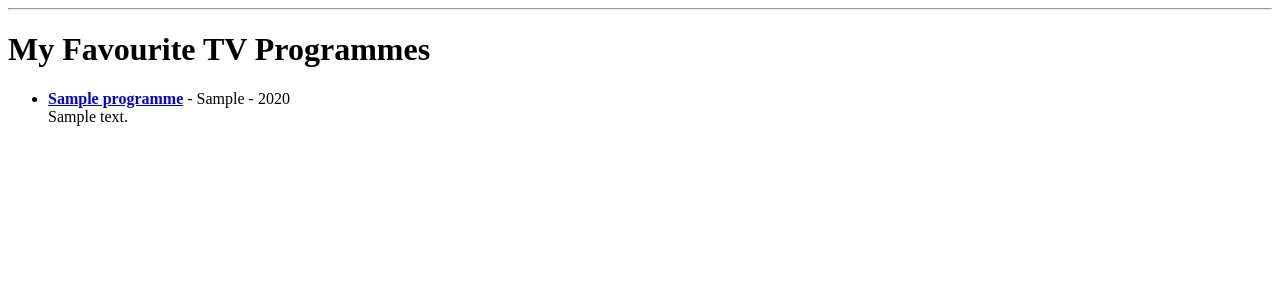
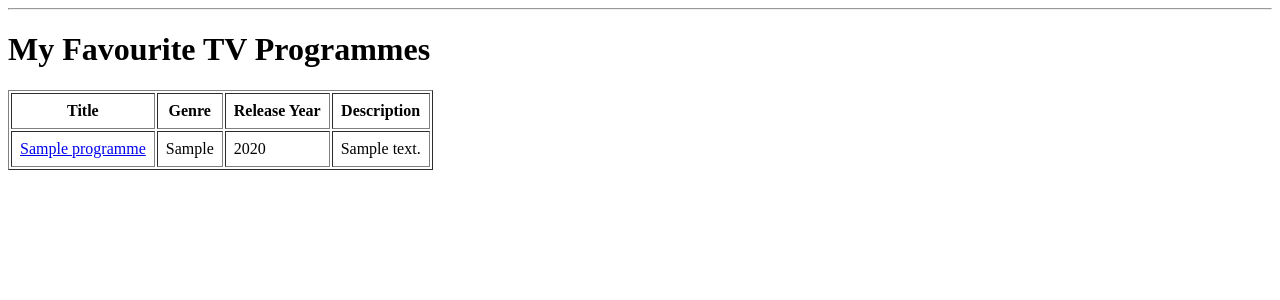
Before and after one commit to alexmerriman/primetime-picks, a Django app: page /programmes/ in a window 1280 px wide. Shown: the part 26-326 px from the top of the page. Run offline with Django 5.2, Linux system fonts and the light colour scheme; tables that the repository leaves empty hold one stand-in row (values such as "Sample post").

Commit message:
Changed programme list page to table layout

```diff
--- a/pages/templates/pages/programme_list.html
+++ b/pages/templates/pages/programme_list.html
@@ -8,20 +8,25 @@ TV Programmes
 <h1>My Favourite TV Programmes</h1>
 
 {% if programmes %}
-    <ul>
-        {% for programme in programmes %}
-            <li>
-                <strong>
-                    <a href="{% url 'programme_detail' programme.id %}">{{ programme.title }}</a>
-                </strong>
-                - {{ programme.genre }} - {{ programme.release_year }}
-                <br>
-                {{ programme.description }}
-            </li>
-            <br>
-        {% endfor %}
-    </ul>
+<table border="1" cellpadding="8">
+    <tr>
+        <th>Title</th>
+        <th>Genre</th>
+        <th>Release Year</th>
+        <th>Description</th>
+    </tr>
+    {% for programme in programmes %}
+    <tr>
+        <td>
+            <a href="{% url 'programme_detail' programme.id %}">{{ programme.title }}</a>
+        </td>
+        <td>{{ programme.genre }}</td>
+        <td>{{ programme.release_year }}</td>
+        <td>{{ programme.description }}</td>
+    </tr>
+    {% endfor %}
+</table>
 {% else %}
-    <p>No programmes have been added yet.</p>
+<p>No programmes have been added yet.</p>
 {% endif %}
 {% endblock %}
```
